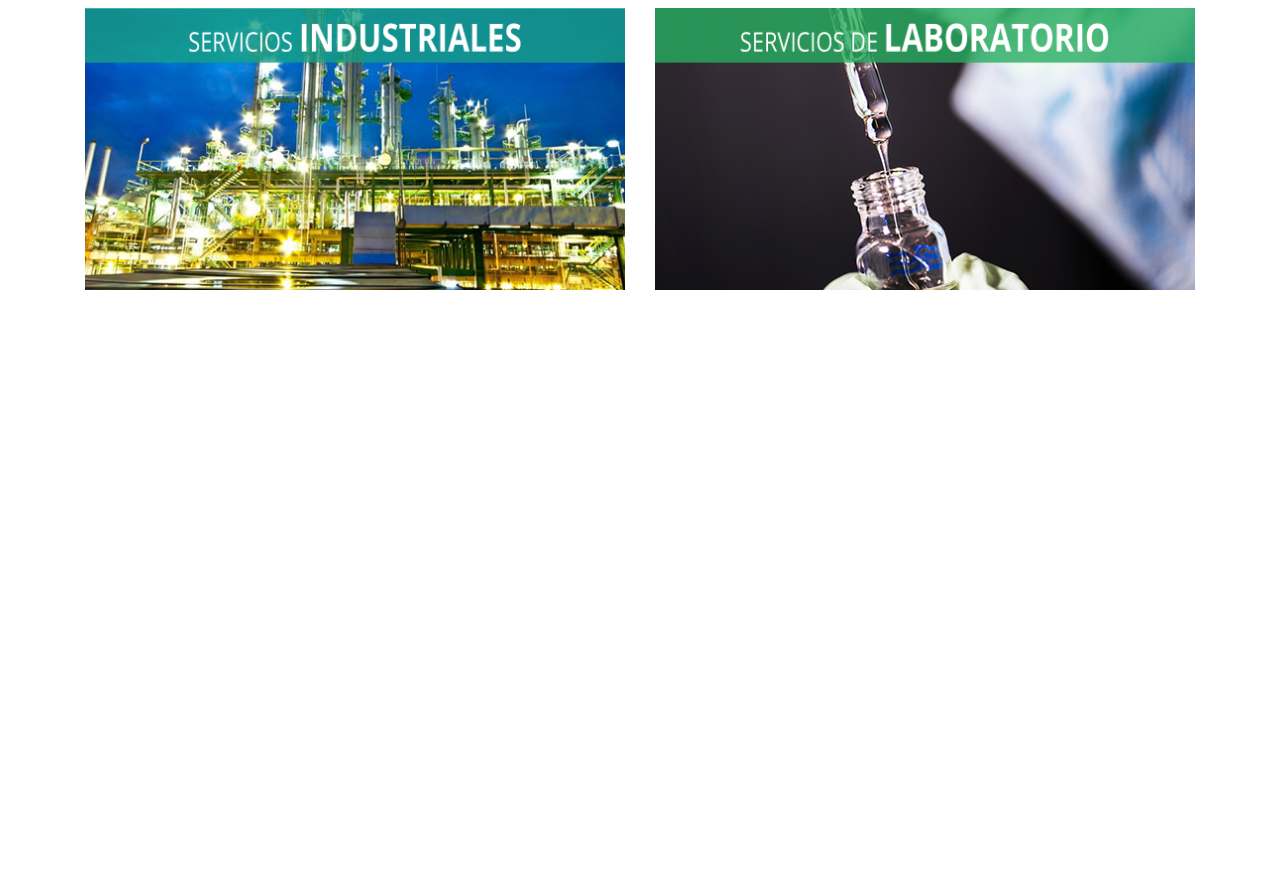
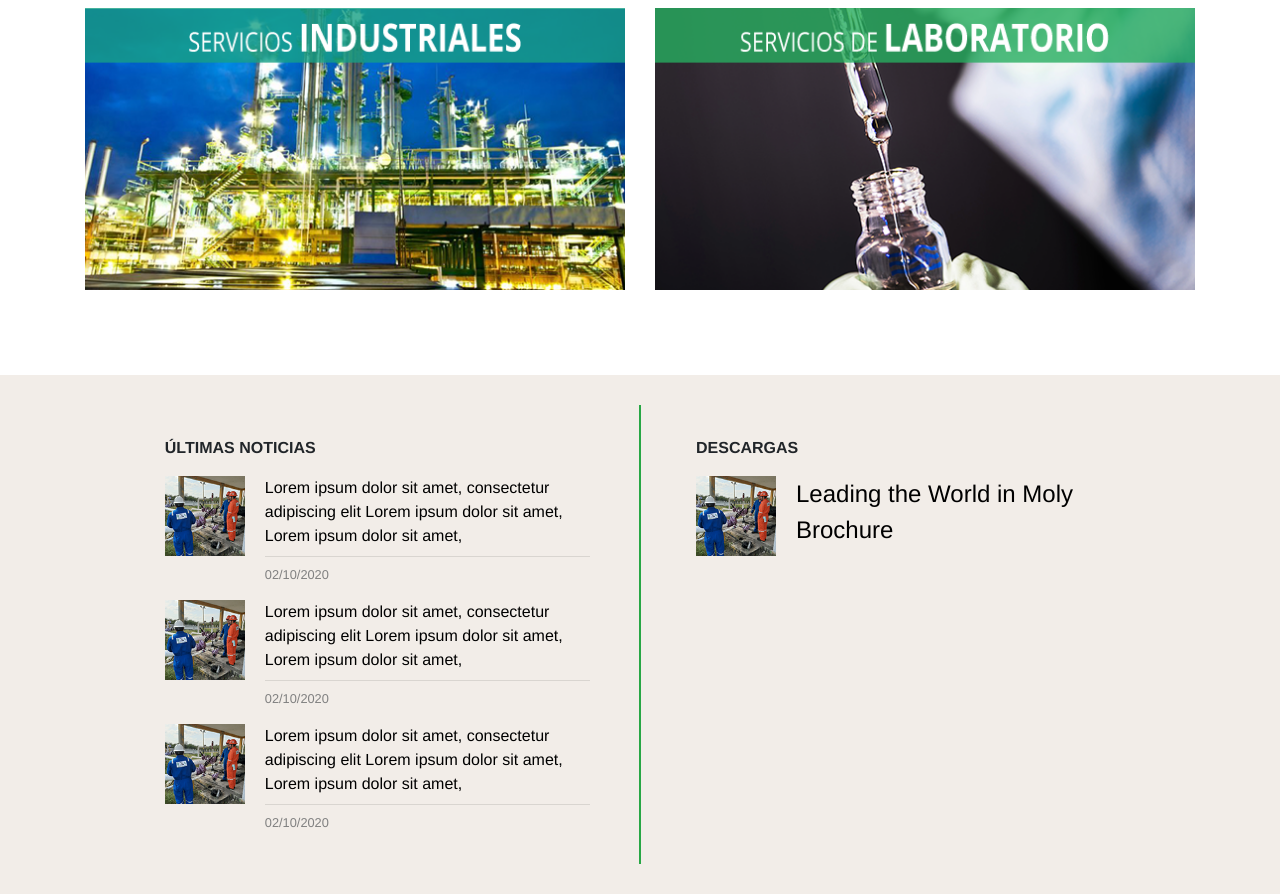
Before and after one commit to JMCSoluciones/quimilat, a plain HTML site: page index.html in a window 1280 px wide. Shown: the part 1797-2691 px from the top of the page. Before the commit the page ends 2097 px from the top, so only its background shows below. Drawn offline with nearby package versions, Linux system fonts and the light colour scheme.

Commit message:
Seccion de post y descargas terminada

```diff
--- a/assets/style.css
+++ b/assets/style.css
@@ -28,6 +28,20 @@ body{
     top: 56px;
     z-index: 1020;
   }
+  .row-post-download{
+      margin-top: 75px;
+      background-color: #f2ede8;
+      min-height: 500px;
+
+  }
   #index-info-1{
       padding-top: 56px;
   }
+  #div-post{
+      padding-top:5%;
+      padding-left: 20%;
+  }
+  #div-downloads{
+    padding-top:5%;
+    padding-right: 20%;
+  }
--- a/index.html
+++ b/index.html
@@ -11,6 +11,7 @@
     <title>Quimilat S.A. DE C.V.</title>
 </head>
 <body>
+
       <nav class="navbar navbar-light bg-light sticky-top">
         <span class="navbar-text">
           Bienvenido a QUIMILAT S.A de C.V.
@@ -167,13 +168,84 @@
                 </a>
               </div>
             </div>
+          </div> <!-- fin container -->
+          <div class="row row-post-download" style="padding: 30px 0 30px 0;">
+            <!-- columna de post -->
+            <div class="col" style="border-right: 2px solid #28a745;">
+              <div id="div-post">
+
+                <ul style="list-style: none;">
+                  <p class="font-weight-bold">ÚLTIMAS NOTICIAS</p>
+                  <li>
+                      <div class="row">
+                        <div class="col" style="max-width: 100px;">
+                          <img src="assets/images/post-img-125x125.png" alt="Thumbnail" style="max-width: 80px;">
+                        </div>
+                        <div class="col" style="padding-right: 10%;">
+                          <a href="" style="font-size: 1em; text-decoration: none; color: black;" class="font-weight-light" >Lorem ipsum dolor sit amet, consectetur adipiscing elit Lorem ipsum dolor sit amet, Lorem ipsum dolor sit amet, </a>
+                          <hr style="margin-top: .5em; margin-bottom: .5em;">
+                          <p style="color: gray; font-size: .8em;">02/10/2020</p>
+                        </div>
+                      </div>
+                  </li>
+                  <li>
+                    <div class="row">
+                      <div class="col" style="max-width: 100px;">
+                        <img src="assets/images/post-img-125x125.png" alt="Thumbnail" style="max-width: 80px;">
+                      </div>
+                      <div class="col" style="padding-right: 10%;">
+                        <a href="" style="font-size: 1em; text-decoration: none; color: black;" class="font-weight-light" >Lorem ipsum dolor sit amet, consectetur adipiscing elit Lorem ipsum dolor sit amet, Lorem ipsum dolor sit amet, </a>
+                        <hr style="margin-top: .5em; margin-bottom: .5em;">
+                        <p style="color: gray; font-size: .8em;">02/10/2020</p>
+                      </div>
+                    </div>
+                </li>
+                  <li>
+                    <div class="row">
+                      <div class="col" style="max-width: 100px;">
+                        <img src="assets/images/post-img-125x125.png" alt="Thumbnail" style="max-width: 80px;">
+                      </div>
+                      <div class="col" style="padding-right: 10%;">
+                        <a href="" style="font-size: 1em; text-decoration: none; color: black;" class="font-weight-light" >Lorem ipsum dolor sit amet, consectetur adipiscing elit Lorem ipsum dolor sit amet, Lorem ipsum dolor sit amet, </a>
+                        <hr style="margin-top: .5em; margin-bottom: .5em;">
+                        <p style="color: gray; font-size: .8em;">02/10/2020</p>
+                      </div>
+                    </div>
+                </li>
+                </ul>
+              </div>
+            </div>
+            <!-- fin columna de post -->
+            <div class="col">
+              <div id="div-downloads">
+                <ul style="list-style: none;">
+                <p class="font-weight-bold">DESCARGAS</p>
+
+                  <li>
+                      <div class="row">
+                        <div class="col" style="max-width: 100px;">
+                          <img src="assets/images/post-img-125x125.png" alt="Thumbnail" style="max-width: 80px;">
+                        </div>
+                        <div class="col" style="padding-right: 10%;">
+                          <a href="" style="font-size: 1.5em; text-decoration: none; color: black;" class="font-weight-light" >Leading the World in Moly Brochure</a>
+
+
+                        </div>
+                      </div>
+                  </li>
+
+                </li>
+
+              </li>
+                </ul>
+              </div>
+            </div>
+          </div>
+          <footer>
 
 
 
-
-
-
-          </div> <!-- fin container -->
+          </footer>
 
 
 </body>
```
Also changed, not shown: assets/images/post-img-125x125.png (added).
